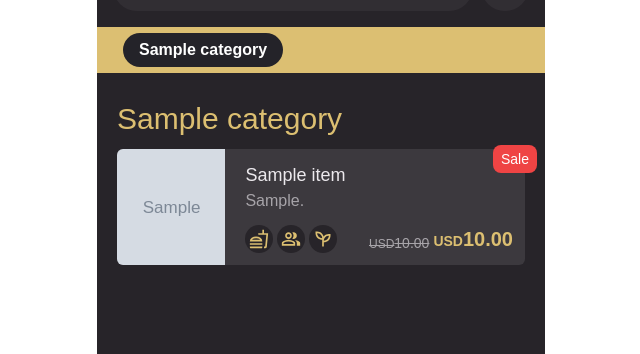
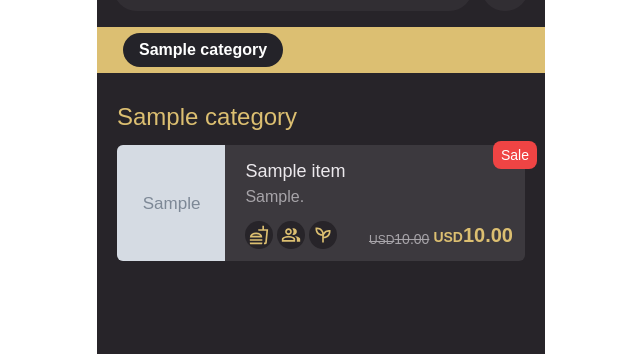
Before and after one commit to osam7a/Menu-Maker, a Django app: template templates/basic/menu.html in a window 1280 px wide. Shown: the part 353-707 px from the top of the page, without its empty margins (319-959 px from the left). Run offline with Django 5.2, Linux system fonts and the light colour scheme; the template is opened without the code that fills it: values that come from a table or form of the project are taken from there, others are empty; tables that the repository leaves empty hold one stand-in row (values such as "Sample post"); grey boxes marked "Sample" are stand-in pictures; some libraries are stand-ins or nearby versions; some web fonts are replaced.

Commit message:
Smaller category heading

```diff
--- a/templates/basic/menu.html
+++ b/templates/basic/menu.html
@@ -50,7 +50,7 @@
       <div class="bg-[#272429]">
         {% for category in categories %}
         <section id="category-{{ category.id }}" class="section p-5 pt-7">
-          <span class="text-3xl text-[#DCBF71] font-light">{{ category.title }}</span>
+          <span class="text-2xl text-[#DCBF71] font-light">{{ category.title }}</span>
             {% for item in category.items.all %}
           <div class="flex flex-col gap-1 mt-3">
             <!-- CARD #1 -->
```
